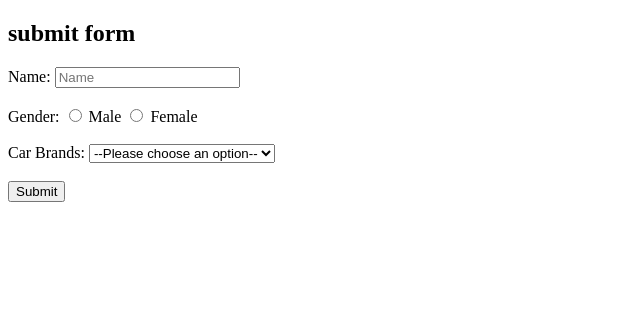
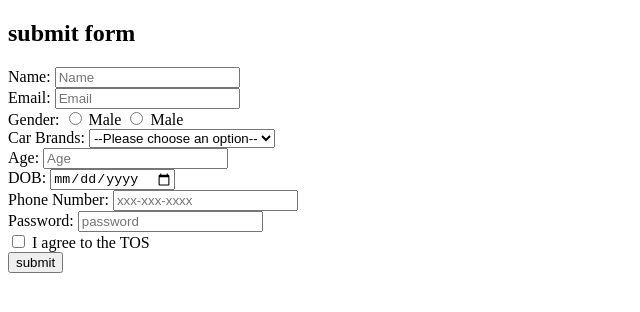
Before and after one commit to acciojob/signup-form-car-Aman017, a website: page main.html in a window 1280 px wide. Shown: the whole page, without its empty margins (0-640 px from the left). Drawn offline with Linux system fonts and the light colour scheme.

Commit message:
created a submission

```diff
--- a/main.html
+++ b/main.html
@@ -11,28 +11,52 @@
 <div>
 	<h2>submit form</h2>
 	 <form method="post">
-        <label for="name">Name:</label>
-        <input type="text" id="name" name="name" placeholder="Name" required>
-        <br><br>
+		 <lable for="name">Name:</lable>
+<input type="text" required name="name" id="name" placeholder="Name">
+		 <br>
 
-        <label>Gender:</label>
-        <input type="radio" id="gender_m" name="gender" value="male" required>
-        <label for="gender_m">Male</label>
-        <input type="radio" id="gender_f" name="gender" value="female" required>
-        <label for="gender_f">Female</label>
-        <br><br>
+		 <lable for="email">Email:</lable>
+		 <input type="email" required name="email" id="email" placeholder="Email">
+		 <br>
 
-        <label for="cars">Car Brands:</label>
+		 <label>Gender:</label>
+		 <input type="radio" id="gender_m" value="male" name="gender" required>
+		 <label for="gender_m">Male</label>
+		 <input type="radio" id="gender_f" value="female" name="gender" required>
+		 <label for="gender_f">Male</label>
+		 <br>
+ <label for="cars">Car Brands:</label>
         <select id="cars" name="cars" required>
-            <option value="" disabled selected>--Please choose an option--</option>
+            <option value="">--Please choose an option--</option>
             <option value="toyota">Toyota</option>
             <option value="honda">Honda</option>
             <option value="ford">Ford</option>
-            <option value="bmw">BMW</option>
         </select>
-        <br><br>
+        <br>
 
-        <button type="submit">Submit</button>
+		 <label for="age">Age:</label>
+		 <input type="number" required id="age" name="age" placeholder="Age">
+		 <br>
+
+		 <lable for="dob">DOB:</lable>
+		 <input type="date" required id="dob" name="dob" >
+		 <br>
+
+		 <label for="tel">Phone Number:</label>
+<input type="tel" required id="tel" name="tel" placeholder="xxx-xxx-xxxx" >
+		 <br>
+
+		 <label for="password">Password:</label>
+		 <input type="password" required id="password" name="password" placeholder="password">
+		 <br>
+
+		 <input type="checkbox" required id="tos" name="tos">
+		 <label for="tos">I agree to the TOS</label>
+		 <br>
+
+		 <button type="submit">submit</button>
+
+
     </form>
     <script type="text/javascript" src="./script.js">
 </script>
```
